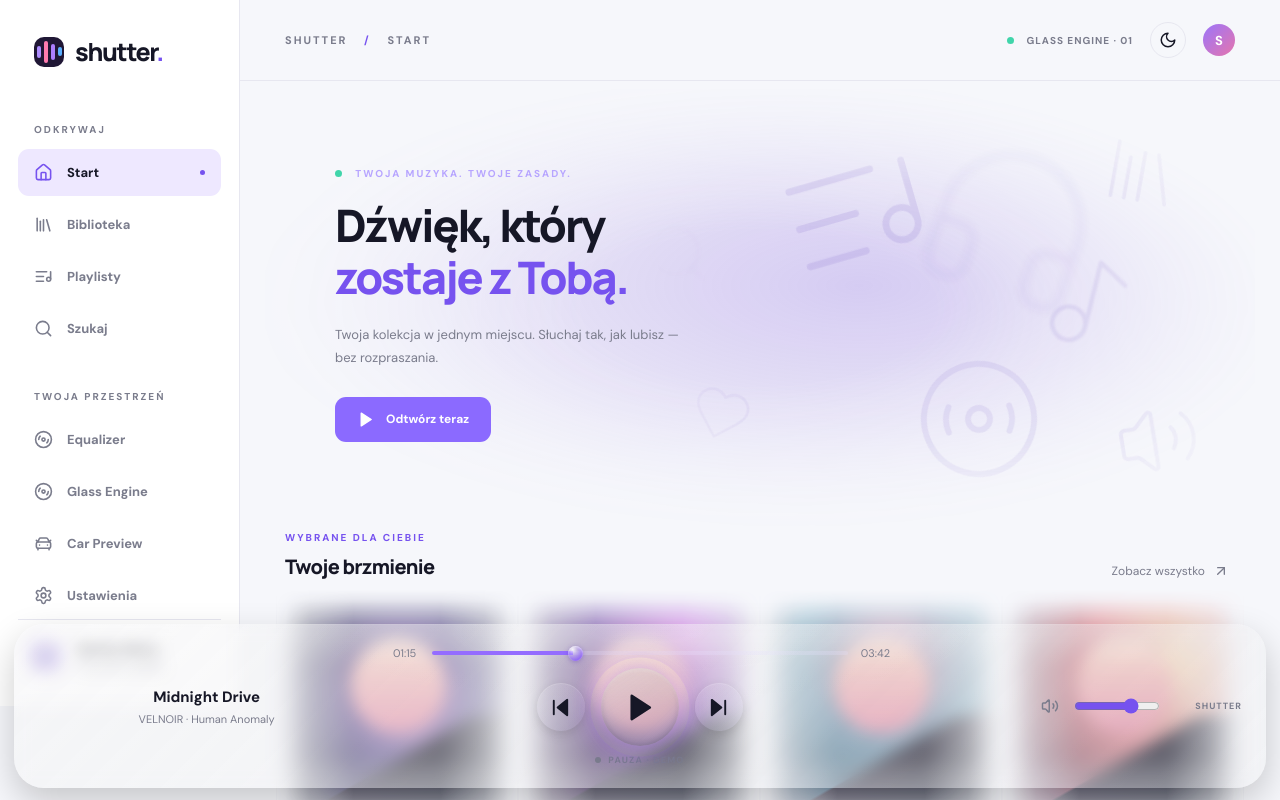
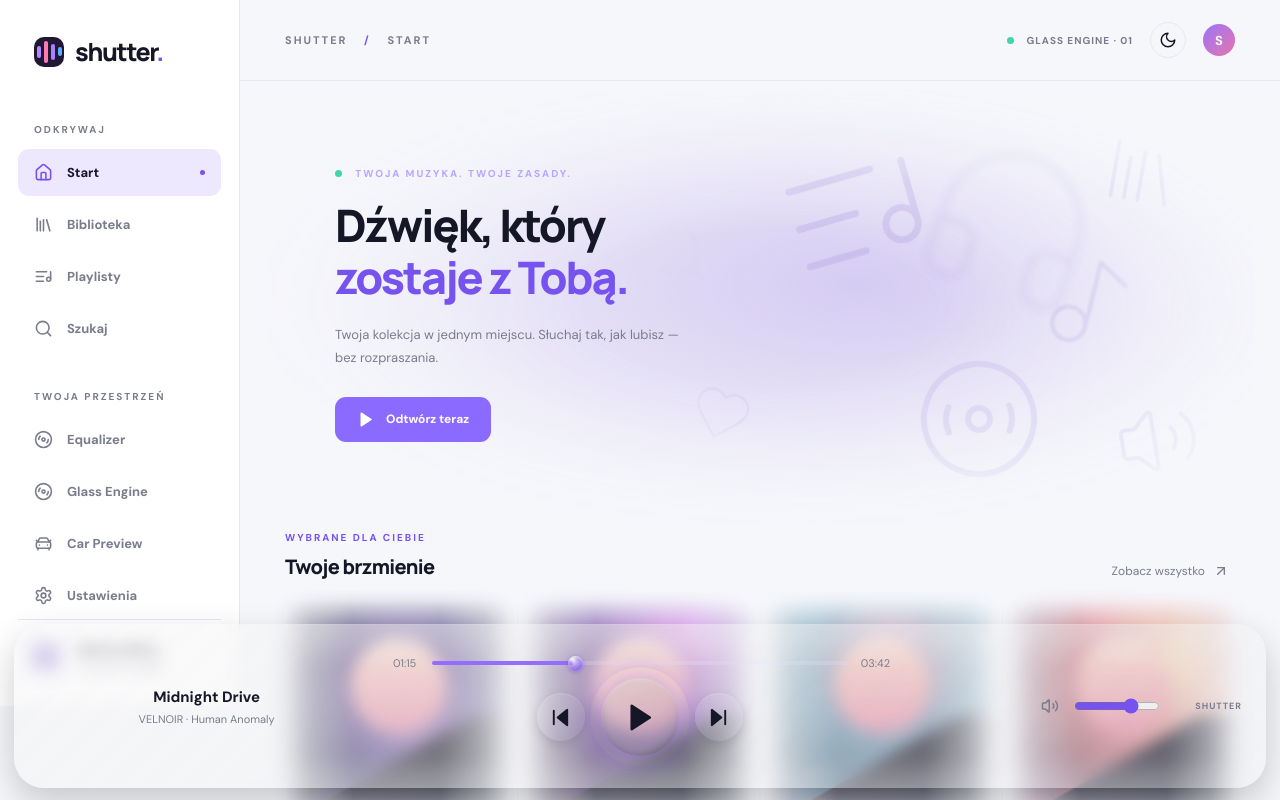
Before and after one commit to trciesielski/Shutter, a React (Vite) app: page / in a window 1280 px wide. Shown: the top 800 px of the page. Built offline with nearby package versions, Linux system fonts and the light colour scheme.

Commit message:
style(player): remove redundant playback and pause status text

```diff
--- a/src/main.jsx
+++ b/src/main.jsx
@@ -80,7 +80,6 @@ function App(){
      <button aria-label={activePlaying?'Pauza':'Odtwórz'} className={`play-button ${activePlaying?"is-playing":""}`} onClick={playToggle}>{activePlaying?<span className="pause-audio-pulse" aria-hidden="true"><span/><span/></span>:<Play fill="currentColor"/>}</button>
      <button aria-label="Następny" onClick={next}><SkipForward fill="currentColor"/></button>
     </div>
-    <div className="playback-state"><span className={activePlaying?'state-dot active':'state-dot'}/>{isLocal?(audio.state==='playing'?'ODTWARZANIE':audio.state==='loading'?'ŁADOWANIE':audio.state==='error'?'BŁĄD':audio.state==='stopped'?'ZATRZYMANO':'PAUZA'):(playing?'ODTWARZANIE · DEMO':progress>=100?'ZATRZYMANO · DEMO':'PAUZA · DEMO')}</div>
    </div>
    <div className="player-right"><Volume2 size={18}/><input type="range" aria-label="Głośność demonstracyjna" value={Math.round(audio.volume*100)} onChange={e=>audio.setGain(Number(e.target.value)/100)}/><span className="quality">SHUTTER</span></div>
   </div></PlayerGlass>
```
